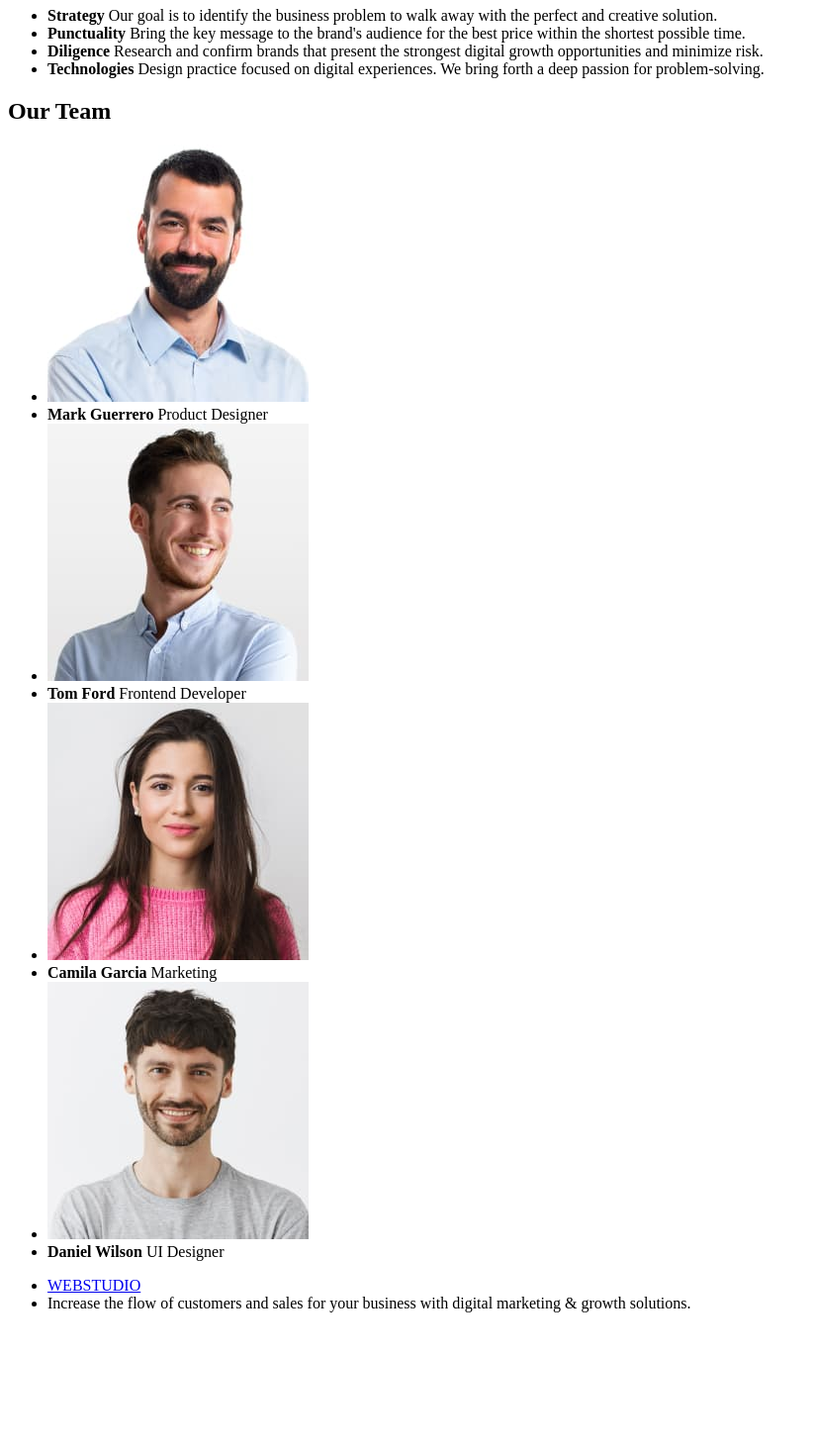
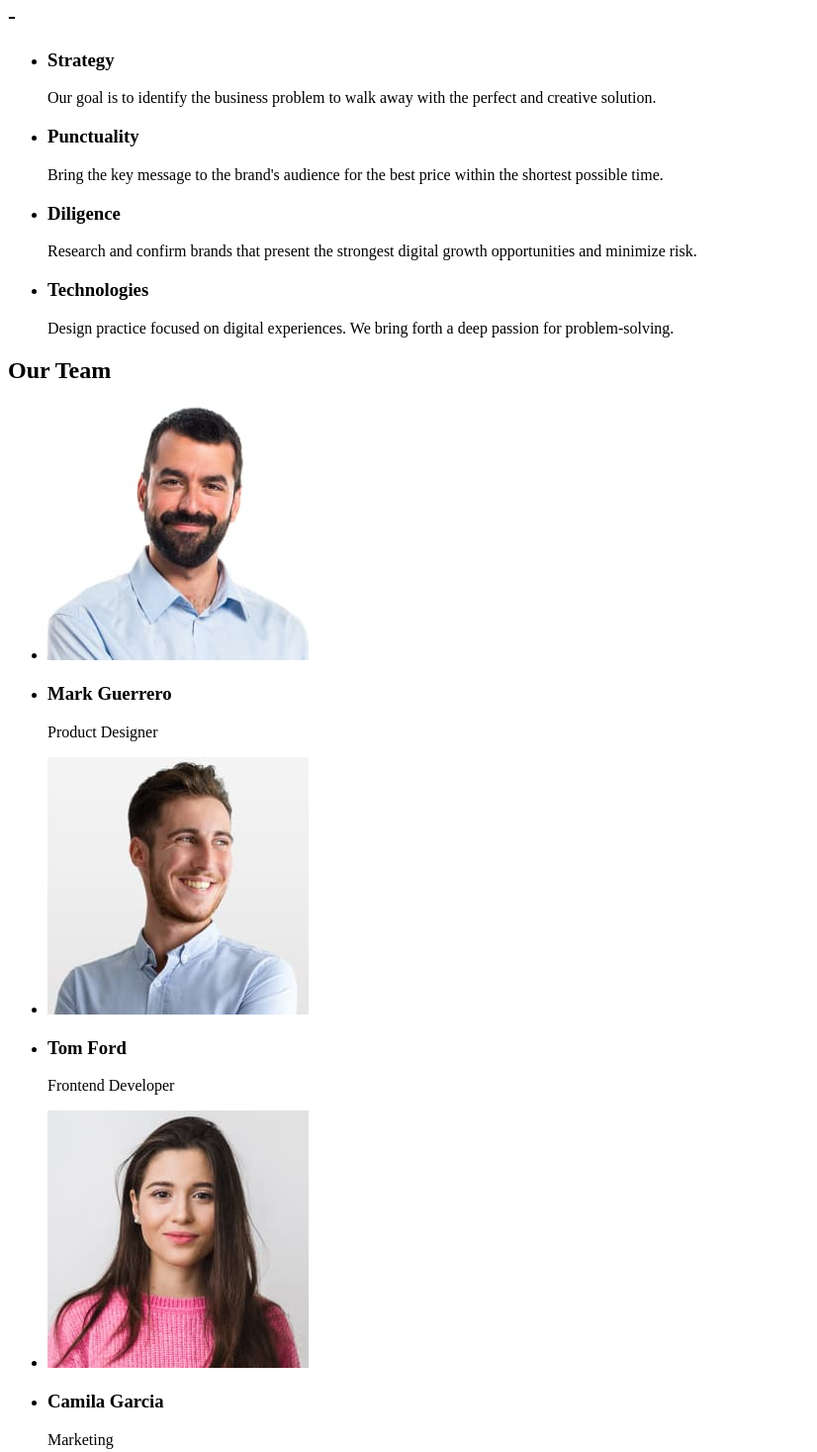
Before and after one commit to MaciejA1981/goit-markup-hw-01, a plain HTML site: page index.html in a window 1280 px wide. Shown: the part 245-1712 px from the top of the page at 99% size, without its empty margins (0-826 px from the left). Before the commit the page ends 1587 px from the top, so only its background shows below. Drawn offline with Linux system fonts and the light colour scheme.

Commit message:
Update index.html

```diff
--- a/index.html
+++ b/index.html
@@ -7,9 +7,9 @@
   </head>
   <body>
     <header>
-      <a href="/" target="_blank"> WEBSTUDIO</a>
       <nav>
         <ul>
+          <li><a href="./index.html" target="_blank"> WEBSTUDIO</a></li>
           <li><a href=""> Studio </a></li>
           <li><a href=""> Portfolio </a></li>
           <li><a href=""> Contacts </a></li>
@@ -17,8 +17,8 @@
       </nav>
       <address>
         <ul>
-          <li><a href="info@devstudio.com"> info@devstudio.com </a></li>
-          <li><a href="+11 (000) 111-11-11"> +11 (000) 111-11-11 </a></li>
+          <li><a href="mailto:info@devstudio.com"> info@devstudio.com </a></li>
+          <li><a href="tel:+11 (000) 111-11-11"> +11 (000) 111-11-11 </a></li>
         </ul>
       </address>
     </header>
@@ -28,23 +28,35 @@
         <button type="button">Order Service</button>
       </section>
       <section>
+        <h2>-</h2>
         <ul>
           <li>
-            <strong> Strategy </strong> Our goal is to identify the business
-            problem to walk away with the perfect and creative solution.
+            <h3>Strategy</h3>
+            <p>
+              Our goal is to identify the business problem to walk away with the
+              perfect and creative solution.
+            </p>
           </li>
           <li>
-            <strong> Punctuality </strong> Bring the key message to the brand's
-            audience for the best price within the shortest possible time.
+            <h3>Punctuality</h3>
+            <p>
+              Bring the key message to the brand's audience for the best price
+              within the shortest possible time.
+            </p>
           </li>
           <li>
-            <strong> Diligence </strong> Research and confirm brands that
-            present the strongest digital growth opportunities and minimize
-            risk.
+            <h3>Diligence</h3>
+            <p>
+              Research and confirm brands that present the strongest digital
+              growth opportunities and minimize risk.
+            </p>
           </li>
           <li>
-            <strong> Technologies </strong> Design practice focused on digital
-            experiences. We bring forth a deep passion for problem-solving.
+            <h3>Technologies</h3>
+            <p>
+              Design practice focused on digital experiences. We bring forth a
+              deep passion for problem-solving.
+            </p>
           </li>
         </ul>
       </section>
@@ -59,7 +71,10 @@
               height="260"
             />
           </li>
-          <li><strong> Mark Guerrero </strong> Product Designer</li>
+          <li>
+            <h3>Mark Guerrero</h3>
+            <p>Product Designer</p>
+          </li>
           <li>
             <img
               src="./images/tom-ford.jpg"
@@ -68,7 +83,10 @@
               height="260"
             />
           </li>
-          <li><strong> Tom Ford </strong> Frontend Developer</li>
+          <li>
+            <h3>Tom Ford</h3>
+            <p>Frontend Developer</p>
+          </li>
           <li>
             <img
               src="./images/camila-garcia.jpg"
@@ -77,7 +95,10 @@
               height="260"
             />
           </li>
-          <li><strong> Camila Garcia </strong> Marketing</li>
+          <li>
+            <h3>Camila Garcia</h3>
+            <p>Marketing</p>
+          </li>
           <li>
             <img
               src="./images/daniel-wilson.jpg"
@@ -86,18 +107,19 @@
               height="260"
             />
           </li>
-          <li><strong> Daniel Wilson </strong> UI Designer</li>
+          <li>
+            <h3>Daniel Wilson</h3>
+            <p>UI Designer</p>
+          </li>
         </ul>
       </section>
     </main>
     <footer>
-      <ul>
-        <li><a href="/" target="_blank"> WEBSTUDIO </a></li>
-        <li>
-          Increase the flow of customers and sales for your business with
-          digital marketing & growth solutions.
-        </li>
-      </ul>
+      <a href="./index.html" target="_blank"> WEBSTUDIO</a>
+      <p>
+        Increase the flow of customers and sales for your business with digital
+        marketing & growth solutions.
+      </p>
     </footer>
   </body>
 </html>
```
